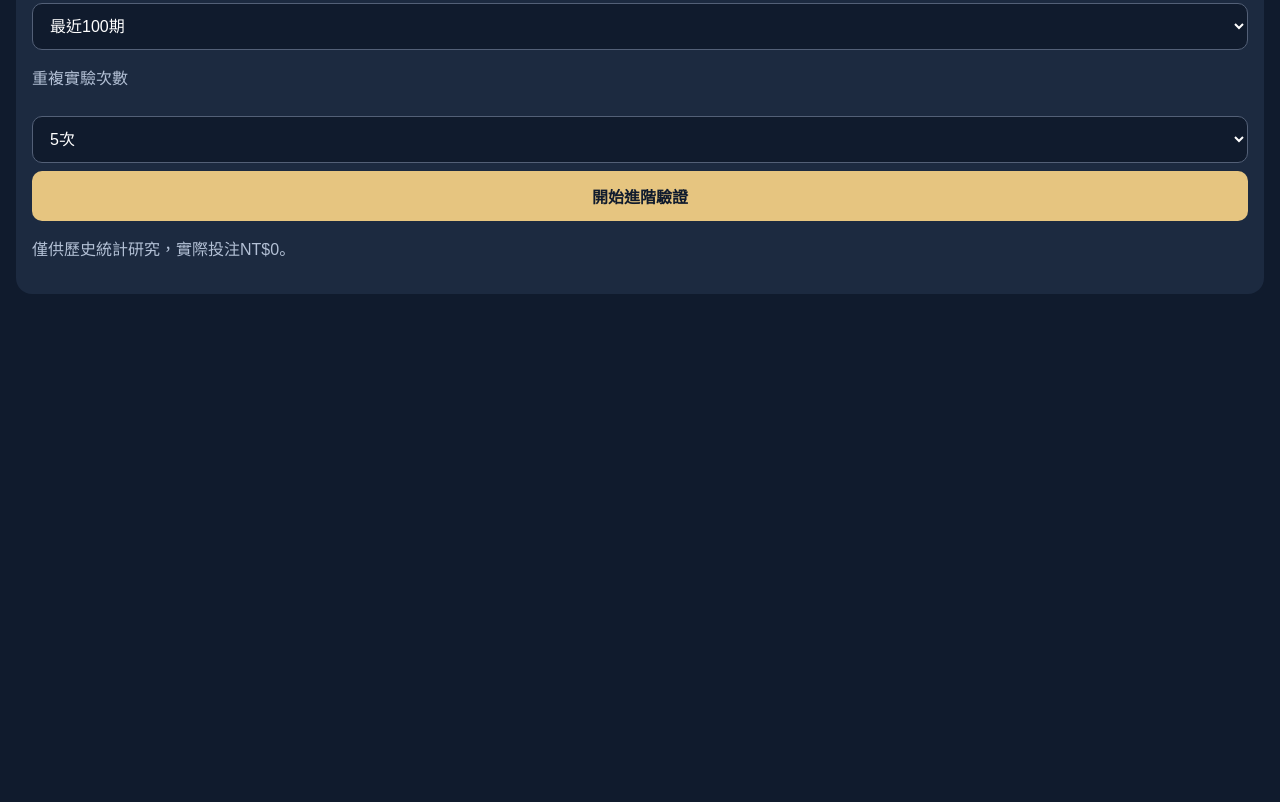
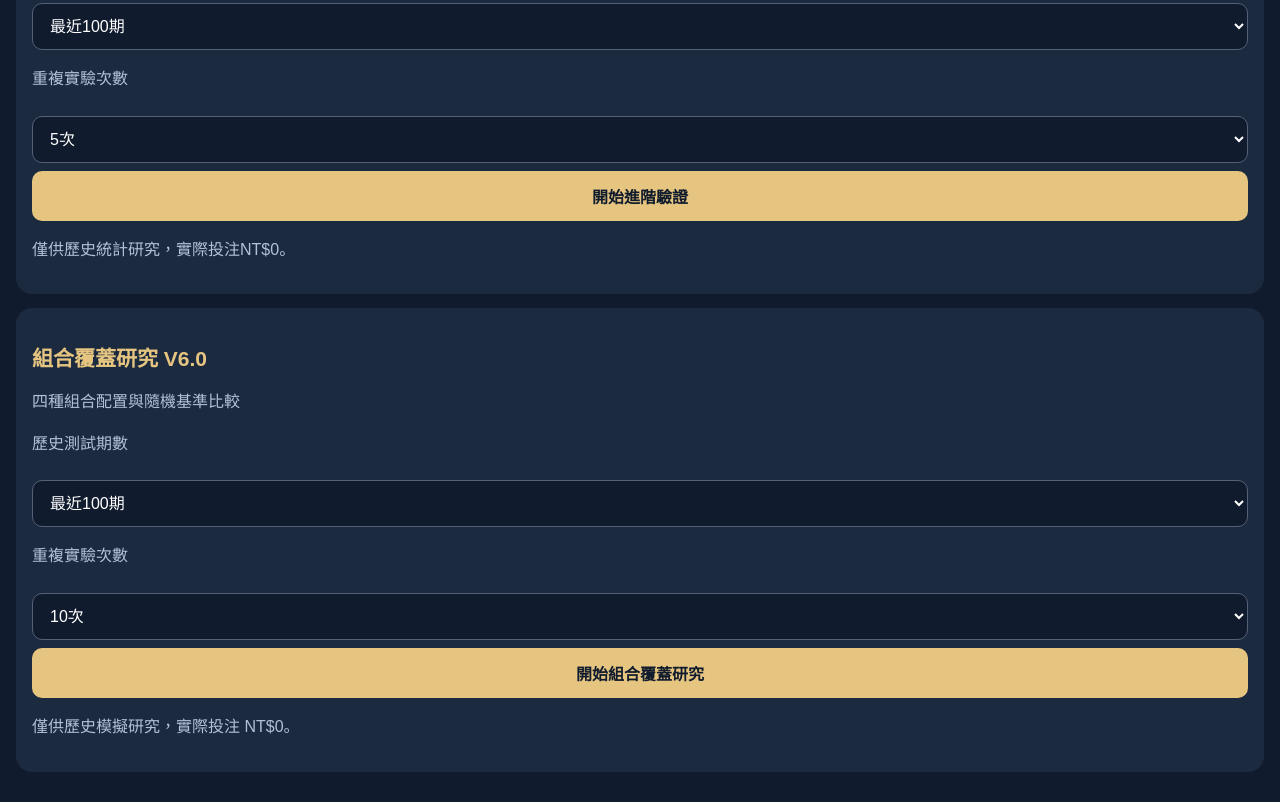
Before and after one commit to candy77416-source/lotto-ai-pro, a plain HTML site: page index.html in a window 1280 px wide. Shown: the part 5829-6631 px from the top of the page. Before the commit the page ends 6153 px from the top, so only its background shows below. Drawn offline with Linux system fonts and the light colour scheme.

Commit message:
Update index.html

```diff
--- a/index.html
+++ b/index.html
@@ -344,5 +344,6 @@ loadData();
  <script src="cross_analysis.js"></script>
  <script src="backtest.js"></script>
  <script src="validation.js"></script>
+ <script src="optimization.js"></script>
 </body>
 </html>
```
